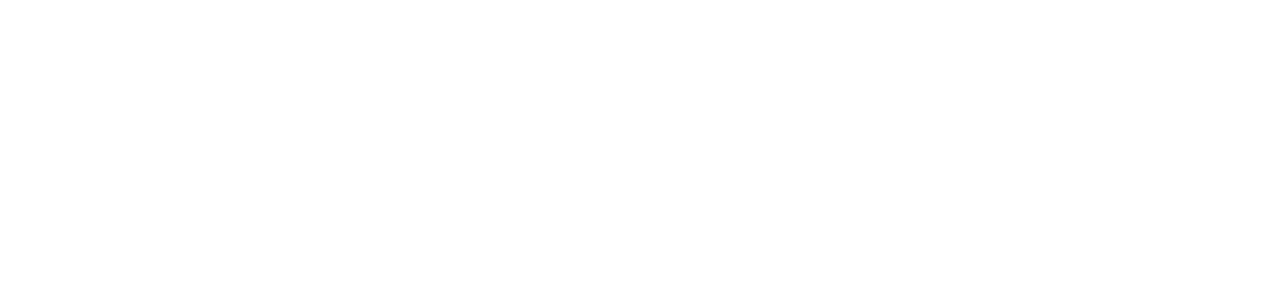
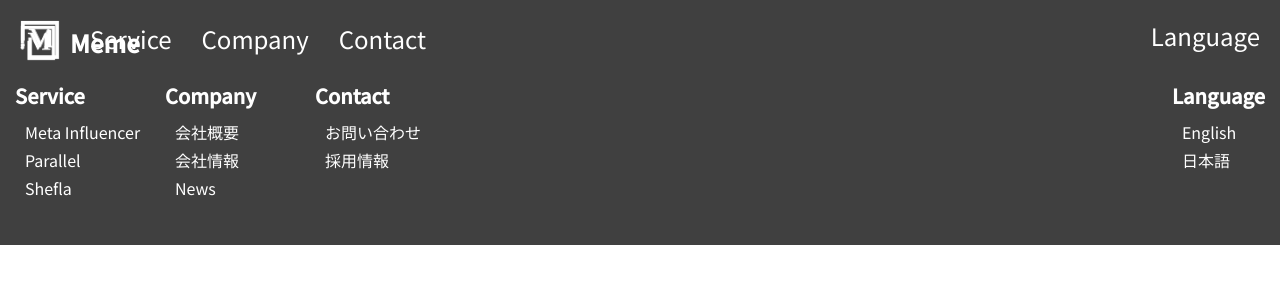
Before and after one commit to J-Naish/hp-meme-sandbox, a Next.js app: page / in a window 1280 px wide. Shown: the top 300 px of the page. Built offline with nearby package versions, Linux system fonts and the light colour scheme.

Commit message:
create footer

```diff
--- a/src/app/(ja)/layout.js
+++ b/src/app/(ja)/layout.js
@@ -1,6 +1,7 @@
 import { Noto_Sans_JP } from "next/font/google";
 import '../globals.css';
 import Header from "@/components/common/UI/header/header";
+import Footer from "@/components/common/UI/footer/footer";
 
 const notojp = Noto_Sans_JP({
   weight: ["400", "500"],
@@ -22,6 +23,7 @@ export default function RootLayout({ children }) {
       <body className={notojp.className}>
         <Header language={jp} />
         {children}
+        <Footer language={jp} />
       </body>
     </html>
   )
--- a/src/app/en/layout.js
+++ b/src/app/en/layout.js
@@ -1,6 +1,7 @@
 import { Noto_Sans_JP } from "next/font/google";
 import '../globals.css'
 import Header from "@/components/common/UI/header/header";
+import Footer from "@/components/common/UI/footer/footer";
 
 const notojp = Noto_Sans_JP({
   weight: ["400", "500"],
@@ -13,12 +14,15 @@ export const metadata = {
   description: 'The official website of Meme, LLC.',
 }
 
+const en = "en";
+
 export default function RootLayout({ children }) {
   return (
     <html lang="en">
       <body className={notojp.className}>
-        <Header language="en" />
+        <Header language={en} />
         {children}
+        <Footer language={en} />
       </body>
     </html>
   )
--- /dev/null
+++ b/src/components/common/UI/footer/footer.js
@@ -0,0 +1,271 @@
+'use client';
+
+import styles from "./Footer.module.css";
+import React, { useState, useEffect } from 'react';
+import Link from 'next/link';
+import Image from 'next/image';
+import logoImage from "../../../../../public/images/logo.png";
+import { linkMap } from "@/map/linkMap";
+
+
+const mapping = {
+  service: {
+    metaInfluencer: {
+      title: {
+        ja: 'Meta Influencer',
+        en: 'Meta Influencer',
+      },
+      link: {
+        ja: linkMap.service.metaInfluencer.ja,
+        en: linkMap.service.metaInfluencer.en,
+      }
+    },
+    parallel: {
+      title: {
+        ja: 'Parallel',
+        en: 'Parallel',
+      },
+      link: {
+        ja: linkMap.service.parallel.ja,
+        en: linkMap.service.parallel.en,
+      }
+    },
+    shefla: {
+      title: {
+        ja: 'Shefla',
+        en: 'Shefla',
+      },
+      link: {
+        ja: linkMap.service.shefla.ja,
+        en: linkMap.service.shefla.en,
+      }
+    },
+  },
+  company: {
+    about: {
+      title: {
+        ja: '会社概要',
+        en: 'About',
+      },
+      link: {
+        ja: linkMap.about.ja,
+        en: linkMap.about.en,
+      }
+    },
+    info: {
+      title: {
+        ja: '会社情報',
+        en: 'Info',
+      },
+      link: {
+        ja: linkMap.info.ja,
+        en: linkMap.info.en,
+      }
+    },
+    news: {
+      title: {
+        ja: 'News',
+        en: 'News',
+      },
+      link: {
+        ja: linkMap.news.ja,
+        en: linkMap.news.en,
+      }
+    },
+  },
+  contact: {
+    contact: {
+      title: {
+        ja: 'お問い合わせ',
+        en: 'Contact',
+      },
+      link: {
+        ja: linkMap.contact.ja,
+        en: linkMap.contact.en,
+      }
+    },
+    recruit: {
+      title: {
+        ja: '採用情報',
+        en: 'Recruit',
+      },
+      link: {
+        ja: linkMap.recruit.ja,
+        en: linkMap.recruit.en,
+      }
+    },
+  },
+  home: {
+    link: {
+      ja: linkMap.home.ja,
+      en: linkMap.home.en,
+    }
+  }
+}
+
+
+export default function Footer({ language }) {
+
+  const [windowWidth, setWindowWidth] = useState(null);
+
+  useEffect(() => {
+
+    setWindowWidth(window.innerWidth);
+
+    const handleResize = () => {
+      setWindowWidth(window.innerWidth);
+    };
+
+    window.addEventListener('resize', handleResize);
+
+    return () => {
+      window.removeEventListener('resize', handleResize);
+    };
+  }, []);
+
+
+
+  return (
+    <div className={styles.container}>
+
+
+      <div className={styles.head}>
+        <Link href={mapping.home.link[language]} className={styles.logo}>
+          <Logo className={styles.logo}/>
+        </Link>
+        <Link href={mapping.home.link[language]} className={styles.title}><h4>Meme</h4></Link>
+      </div>
+
+      <div className={styles.body}>
+
+        {/* elements on desktops and tablets */}
+        { windowWidth > 520 && (
+          <div className={styles.leftItem}>
+            <FooterBodyService language={language} />
+            <FooterBodyCompany language={language} />
+            <FooterBodyContact language={language} />
+          </div>
+        )}
+        { windowWidth > 520 && (
+          <div className={styles.rightItem}>
+            <FooterBodyLanguage />
+          </div>
+        )}
+
+        {/* elements on mobiles */}
+        { windowWidth <= 520 && (
+          <div className={styles.bodyMobile}>
+            <div className={styles.leftItemMobile}>
+              <FooterBodyService language={language} />
+              <FooterBodyCompany language={language} />
+            </div>
+            <div className={styles.rightItemMobile}>
+              <FooterBodyContact language={language} />
+              <FooterBodyLanguage />
+            </div>
+          </div>
+        )}
+
+      </div>
+
+
+    </div>
+  );
+}
+
+
+
+function Logo({className}) {
+  return (
+    <div className={className}>
+      <Image
+        src={logoImage}
+        alt="logo"
+        width={45}
+        height={45}
+      />
+    </div>
+  );
+}
+
+
+
+function FooterBodyService({ language }) {
+  return (
+    <div className={styles.listContainer}>
+      <div className={styles.listTitle}>
+        <h4>Service</h4>
+      </div>
+      <div className={styles.list}>
+        <div className={styles.listItem}>
+          <Link href={mapping.service.metaInfluencer.link[language]}>{mapping.service.metaInfluencer.title[language]}</Link>
+        </div>
+        <div className={styles.listItem}>
+          <Link href={mapping.service.parallel.link[language]}>{mapping.service.parallel.title[language]}</Link>
+        </div>
+        <div className={styles.listItem}>
+          <Link href={mapping.service.shefla.link[language]}>{mapping.service.shefla.title[language]}</Link>
+        </div>
+      </div>
+    </div>
+  )
+}
+
+function FooterBodyCompany({ language }) {
+  return (
+    <div className={styles.listContainer}>
+      <div className={styles.listTitle}>
+        <h4>Company</h4>
+      </div>
+      <div className={styles.list}>
+        <div className={styles.listItem}>
+          <Link href={mapping.company.about.link[language]}>{mapping.company.about.title[language]}</Link>
+        </div>
+        <div className={styles.listItem}>
+          <Link href={mapping.company.info.link[language]}>{mapping.company.info.title[language]}</Link>
+        </div>
+        <div className={styles.listItem}>
+          <Link href={mapping.company.news.link[language]}>{mapping.company.news.title[language]}</Link>
+        </div>
+      </div>
+    </div>
+  )
+}
+
+function FooterBodyContact({ language }) {
+  return (
+    <div className={styles.listContainer}>
+      <div className={styles.listTitle}>
+        <h4>Contact</h4>
+      </div>
+      <div className={styles.list}>
+        <div className={styles.listItem}>
+          <Link href={mapping.contact.contact.link[language]}>{mapping.contact.contact.title[language]}</Link>
+        </div>
+        <div className={styles.listItem}>
+          <Link href={mapping.contact.recruit.link[language]}>{mapping.contact.recruit.title[language]}</Link>
+        </div>
+      </div>
+    </div>
+  )
+}
+
+
+function FooterBodyLanguage() {
+
+  return (
+    <div className={`${styles.listContainer} ${styles.listContainerRight}`}>
+      <div className={styles.listTitle}>
+        <h4>Language</h4>
+      </div>
+      <div className={styles.list}>
+        <div className={styles.listItem}>
+          <Link href="/en">English</Link>
+        </div>
+        <div className={styles.listItem}>
+          <Link href="/">日本語</Link>
+        </div>
+      </div>
+    </div>
+  )
+}
--- /dev/null
+++ b/src/components/common/UI/footer/footer.module.css
@@ -0,0 +1,212 @@
+/* common rules */
+.container {
+  width: 100%;
+  background-color: rgba(0, 0, 0, 0.75);
+}
+
+.head {
+  display: flex;
+  align-items: center;
+  text-decoration: none;
+  color: white;
+}
+
+.container a {
+  text-decoration: none;
+  color: white;
+}
+
+.logo {
+  display: flex;
+  justify-content: center;
+  align-items: center;
+}
+
+.logo img {
+  width: 80%;
+  height: 80%;
+}
+
+
+
+/* desktop view */
+@media (min-width: 1025px) {
+
+  .container {
+    padding: 20px 0;
+  }
+
+  .logo {
+    width: 45px;
+    height: 45px;
+  }
+
+  .head, .leftItem {
+    margin-left: 15px;
+  }
+  .rightItem {
+    margin-right: 15px;
+  }
+
+  .listContainer {
+    margin-bottom: 5px;
+    width: 150px;
+  }
+  .listContainerRight {
+    width: auto;
+  }
+
+  .listTitle {
+    margin-bottom: 5px;
+    font-size: 20px;
+  }
+
+  .title {
+    font-size: 24px;
+    margin-left: 10px;
+  }
+
+  .body {
+    display: flex;
+    justify-content: space-between;
+    margin-top: 16px;
+  }
+
+  .leftItem {
+    display: flex;
+  }
+
+  .list {
+    font-size: 16px;
+    padding-left: 10px;
+    margin-top: 10px;
+    margin-bottom: 20px;
+  }
+
+  .listItem {
+    margin-bottom: 4px;
+  }
+
+  .listItem:hover {
+    text-decoration: underline;
+  }
+
+}
+
+
+
+/* tablet view */
+@media (max-width: 1024px) and (min-width: 521px) {
+
+  .container {
+    padding-top: 20px;
+    padding-bottom: 70px;
+  }
+
+  .title {
+    font-size: 24px;
+    margin-left: 8px;
+  }
+
+  .logo {
+    width: 35px;
+    height: 35px;
+  }
+
+  .head, .leftItem {
+    margin-left: 16px;
+  }
+  .rightItem {
+    margin-right: 26px;
+  }
+
+  .body {
+    display: flex;
+    justify-content: space-between;
+    margin-top: 12px;
+  }
+
+
+  .listContainer {
+    width: 140px;
+  }
+  .listContainerRight {
+    width: auto;
+  }
+
+  .listTitle {
+    font-size: 18px;
+    margin-bottom: 8px;
+  }
+
+  .list {
+    font-size: 16px;
+    padding-left: 8px;
+  }
+
+  .leftItem {
+    display: flex;
+  }
+
+  .listItem {
+    margin-bottom: 3px;
+  }
+
+}
+
+
+
+/* mobile view */
+@media (max-width: 520px) {
+
+  .container {
+    padding-top: 20px;
+  }
+
+  .body, .head {
+    margin-left: 16px;
+  }
+
+  .body {
+    margin-top: 24px;
+  }
+
+  .logo {
+    width: 40px;
+    height: 40px;
+  }
+
+  .title {
+    font-size: 26px;
+    margin-left: 4px;
+  }
+
+  .bodyMobile {
+    display: flex;
+  }
+
+  .leftItemMobile, .rightItemMobile {
+    margin-right: 8px;
+  }
+
+  .listContainer {
+    width: 170px;
+    height: 160px;
+  }
+
+  .listTitle {
+    font-size: 22px;
+    margin-bottom: 0;
+  }
+
+  .list {
+    font-size: 18px;
+    padding-left: 6px;
+    margin-top: 10px;
+  }
+
+  .listItem {
+    margin-bottom: 8px;
+  }
+
+}
```
